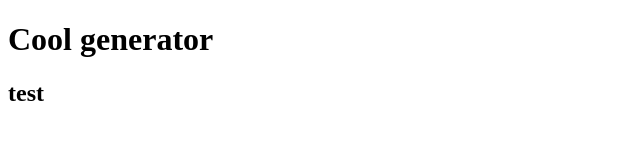
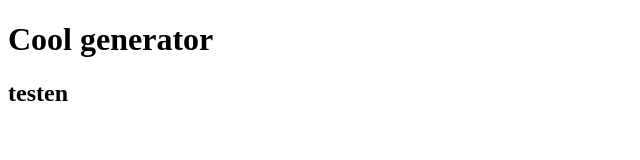
Before and after one commit to BartsWebdevelopment/background-generator, a plain HTML site: page index.html in a window 1280 px wide. Shown: the full height of the page, 0-640 px from the left. Drawn offline with Linux system fonts and the light colour scheme.

Commit message:
nog een test

```diff
--- a/index.html
+++ b/index.html
@@ -6,6 +6,6 @@
 </head>
 <body>
 <h1>Cool generator</h1>
-<h2>test</h2>
+<h2>testen</h2>
 </body>
 </html>
```
